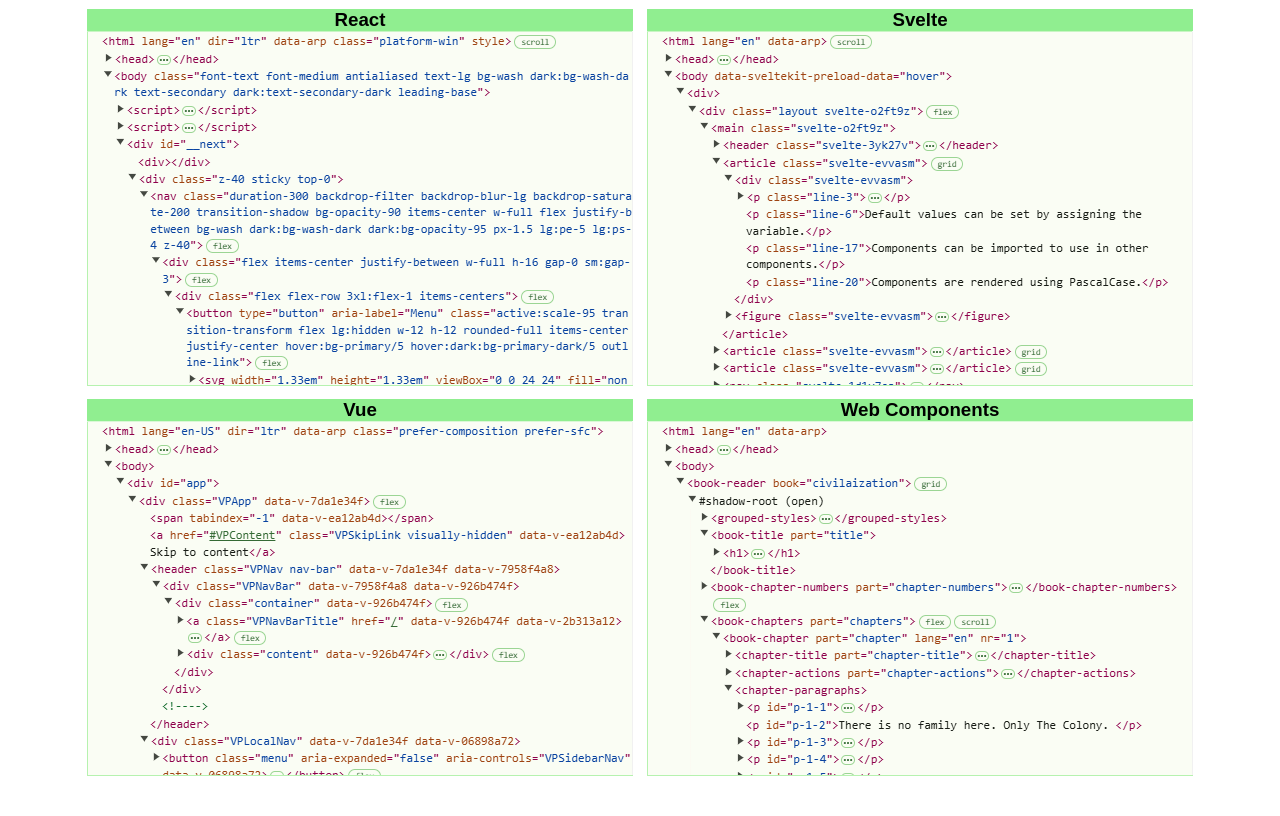
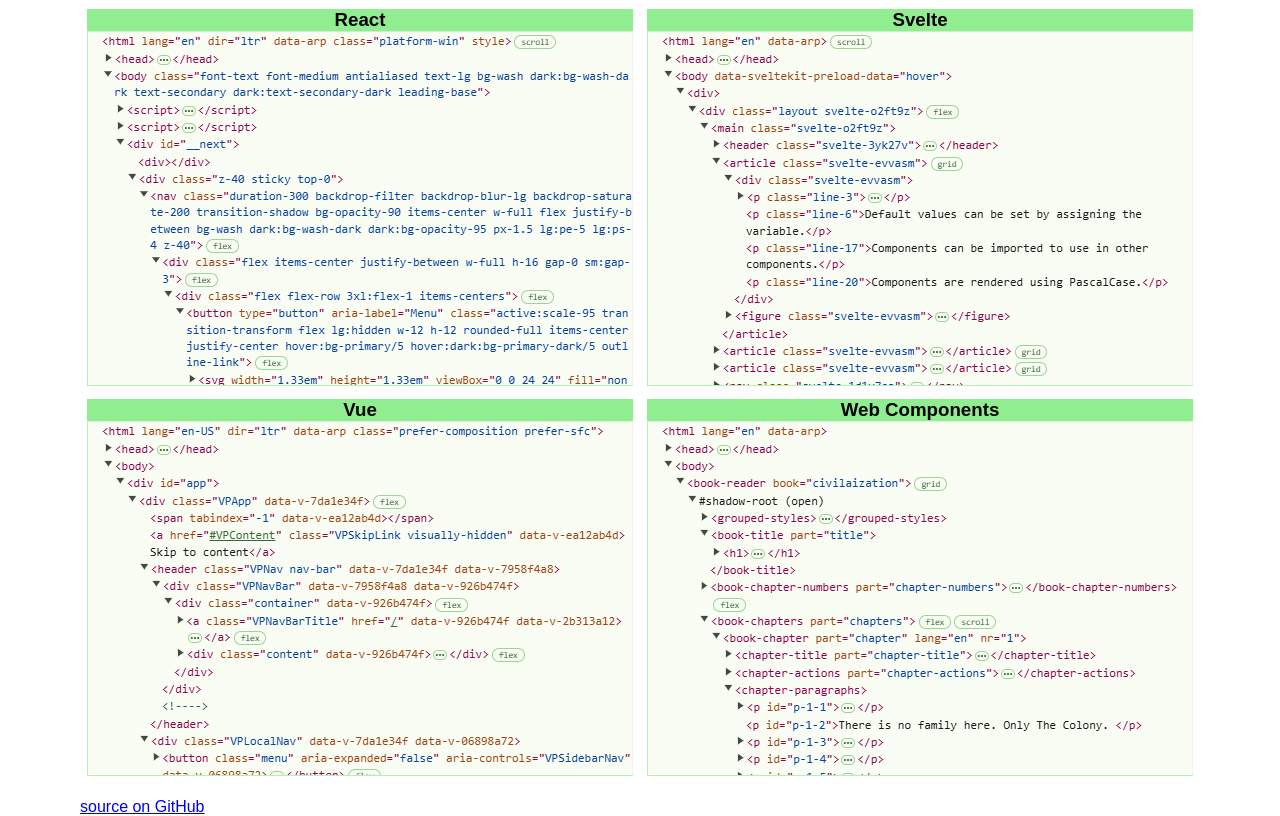
Before and after one commit to div-soup/div-soup.github.io, a plain HTML site: page index.html in a window 1280 px wide. Shown: the part 74-890 px from the top of the page. Before the commit the page ends 854 px from the top, so only its background shows below. Drawn offline with Linux system fonts and the light colour scheme.

Commit message:
version 1

```diff
--- a/index.html
+++ b/index.html
@@ -85,6 +85,8 @@
         <div-display src="elements_vue.png">Vue</div-display>
         <div-display src="elements_web_components.png">Web Components</div-display>
     </div-soup-ingredients>
+    <br>
+    <a href="https://github.com/div-soup/div-soup.github.io">source on GitHub</a>
 </body>
 
 </html>
```
Also changed, not shown: 1 other file.
